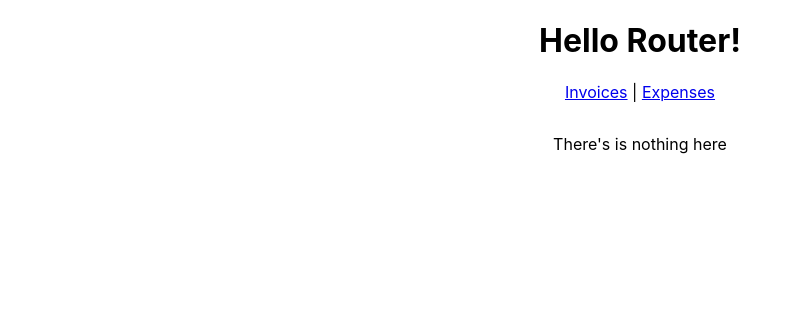
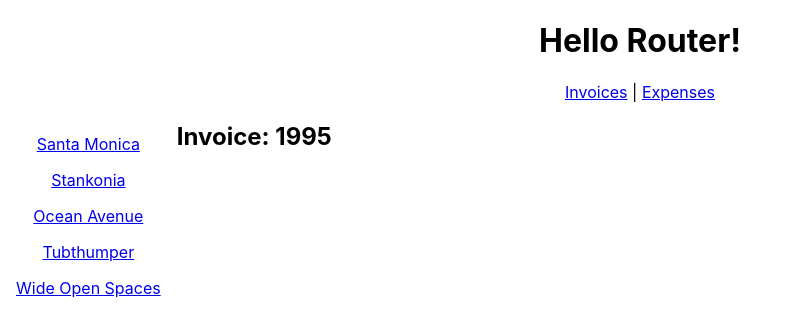
Before and after one commit to hewking/frontendPractice, a React (Create React App) app in the folder router-tutorial/: page /invoices/1995 in a window 1280 px wide. Shown: the top 336 px of the page, without its empty margins (0-786 px from the left). Built offline with nearby package versions, Linux system fonts and the light colour scheme.

Commit message:
feature: update 从url 获取参数

```diff
--- a/router-tutorial/src/index.js
+++ b/router-tutorial/src/index.js
@@ -4,6 +4,7 @@ import "./index.css";
 import App from "./App";
 import Expenses from "./routes/expenses";
 import Invoices from "./routes/invoices";
+import Invoice from "./routes/invoice";
 import { BrowserRouter, Route, Routes } from "react-router-dom";
 
 ReactDOM.render(
@@ -14,7 +15,9 @@ ReactDOM.render(
           {/* 嵌套路由，Expenses, Invoices 作为App 组件的子项，但是需要
           在App 组件中指定一个outlet */}
           <Route path="expenses" element={<Expenses />} />
-          <Route path="invoices" element={<Invoices />} />
+          <Route path="invoices" element={<Invoices />} >
+            <Route path=":invoiceId" element={<Invoice/>}></Route>
+          </Route>
           {/* * 匹配默认路由，如果没有具体的路径匹配则匹配这里，默认组件，避免空页面 */}
           <Route
             path="*"
--- /dev/null
+++ b/router-tutorial/src/routes/invoice.jsx
@@ -0,0 +1,6 @@
+import {useParams} from "react-router-dom";
+
+export default function Invoice(){
+    let params = useParams();
+    return <h2>Invoice: {params.invoiceId}</h2>
+}
--- a/router-tutorial/src/routes/invoices.jsx
+++ b/router-tutorial/src/routes/invoices.jsx
@@ -1,5 +1,5 @@
 import { getInvoices } from "../data.js";
-import {Link} from 'react-router-dom'
+import {Link, Outlet} from 'react-router-dom'
 
 export default function Invoices() {
   let invoices = getInvoices();
@@ -19,6 +19,7 @@ export default function Invoices() {
           );
         })}
       </nav>
+      <Outlet/>
     </div>
   );
 }
```
